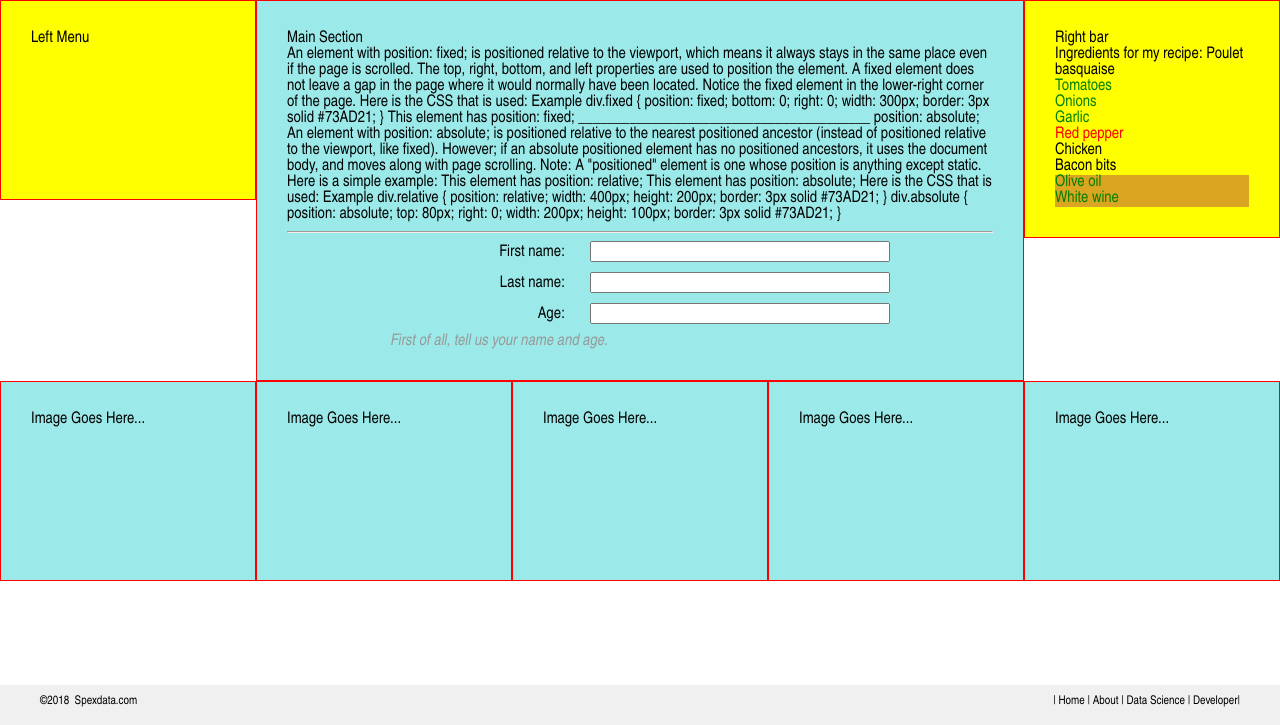
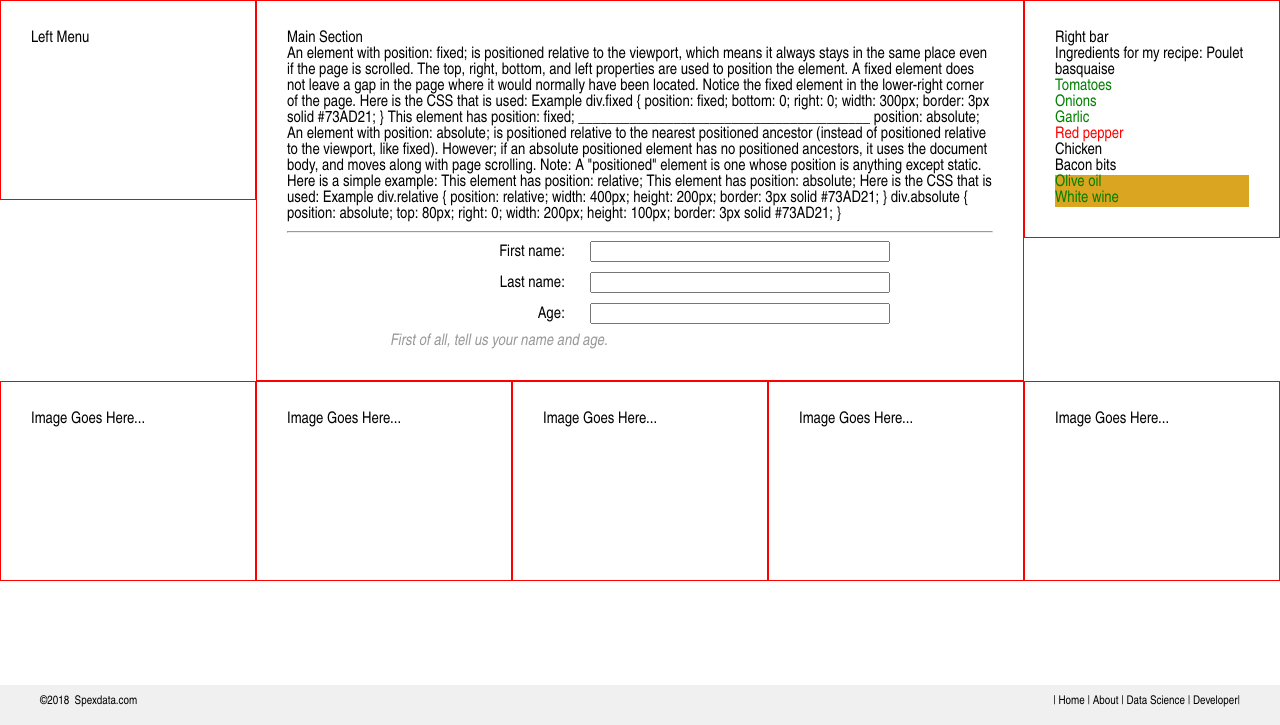
Before and after one commit to fkahindi/developerspot, a PHP site: page / in a window 1280 px wide. Shown: the part 75-800 px from the top of the page. Run offline with PHP 8.4, Linux system fonts and the light colour scheme.

Commit message:
Removed backgroud color style rules on sections

```diff
--- a/css/main.css
+++ b/css/main.css
@@ -217,7 +217,7 @@ Clearfix
 .group{
 	clear:both;
 	*zoom:1;
-	margin:0, auto;
+
 }
 /*
 ===========================================
@@ -245,13 +245,6 @@ Structure (Re-usable styles) Using Floats
 .col-4-5{
 	width:80%
 }
-
-section{
-	background-color:rgba(6,200,200,0.4);
-}
-aside{
-	background-color:yellow;
-}
 footer{
 	position:fixed;
 	height:40px;
```
